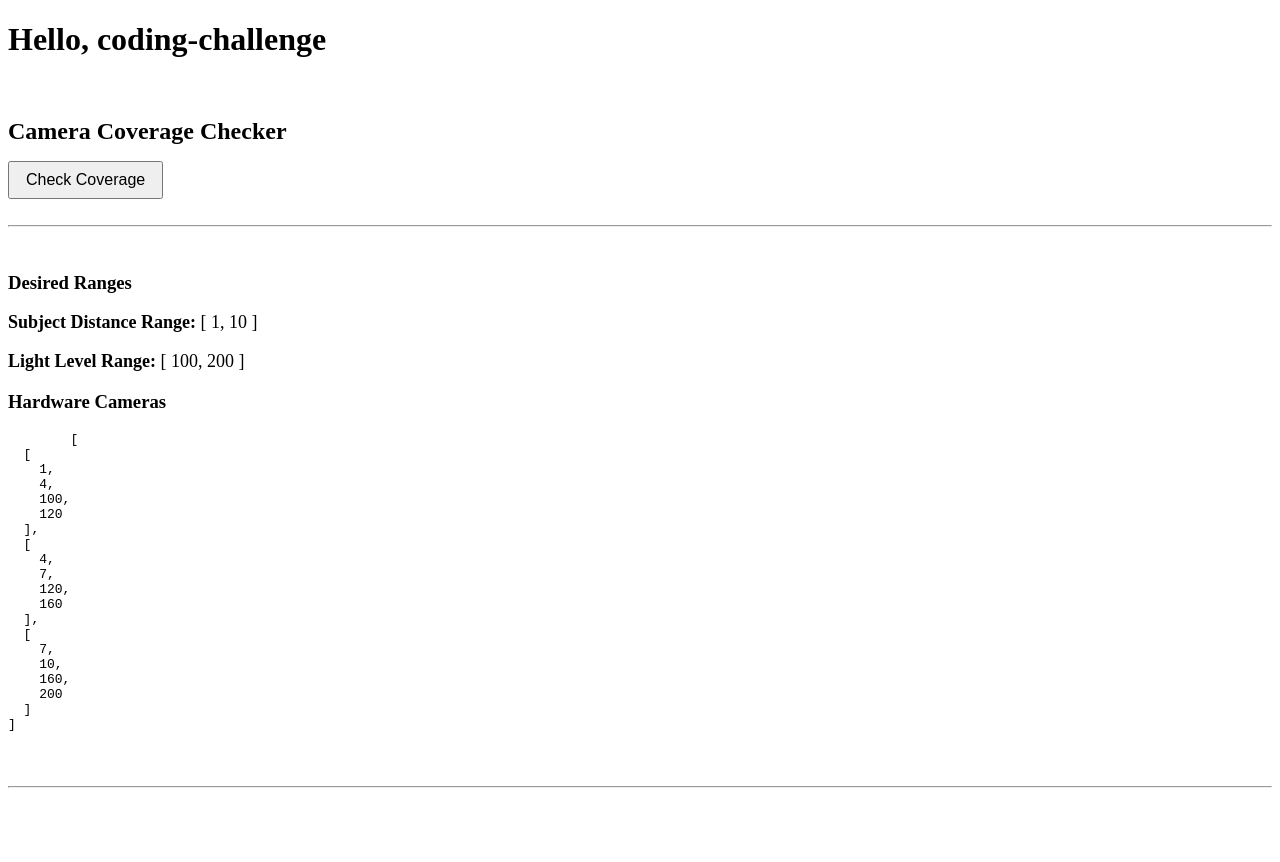
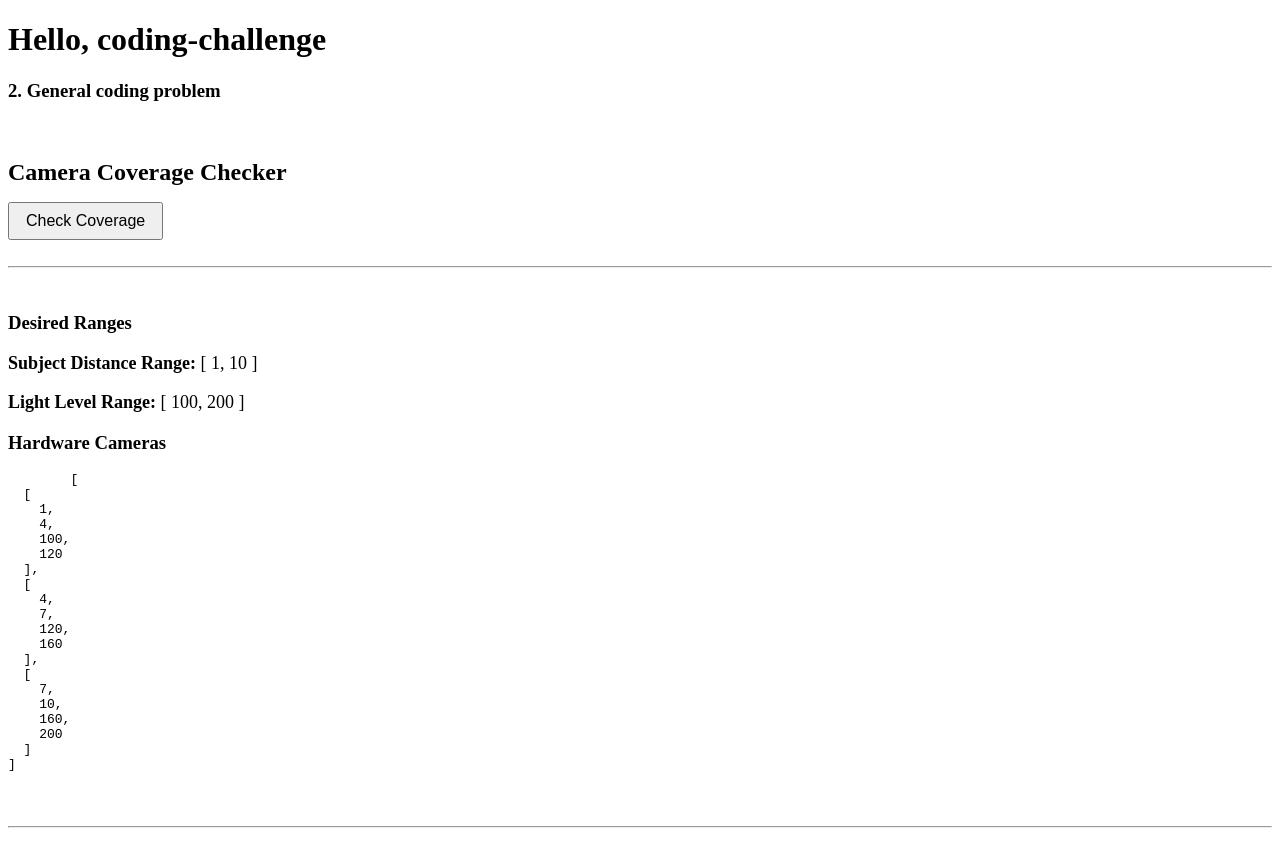
Before and after one commit to Rahul-kalsha/6crickets-devs, an Angular app: page /camera-selection in a window 1280 px wide. Before the commit the page ends 822 px from the top, so only its background shows below. Built offline with nearby package versions, Linux system fonts and the light colour scheme.

Commit message:
Added: Github page publish

```diff
--- a/package.json
+++ b/package.json
@@ -39,6 +39,7 @@
     "@types/express": "^4.17.17",
     "@types/jasmine": "~5.1.0",
     "@types/node": "^18.18.0",
+    "angular-cli-ghpages": "^2.0.1",
     "angular-eslint": "18.3.1",
     "globals": "^15.11.0",
     "jasmine-core": "~5.2.0",
--- a/projects/coding-challenge/src/app/components/camera-selection/camera-selection.component.html
+++ b/projects/coding-challenge/src/app/components/camera-selection/camera-selection.component.html
@@ -1,3 +1,4 @@
+<h3>2. General coding problem</h3>
 <div>
     <br/>
     <h2>Camera Coverage Checker</h2>
--- a/projects/coding-challenge/src/app/components/countdown/countdown.component.html
+++ b/projects/coding-challenge/src/app/components/countdown/countdown.component.html
@@ -3,7 +3,7 @@
 } @else {
     <p>The deadline has passed.</p>
 } -->
-
+<h3>1. Angular coding problem</h3>
 <div *ngIf="secondsLeft > 0; else deadlinePassed">
     <p>Seconds left to deadline: {{ secondsLeft }}</p>
 </div>
```
